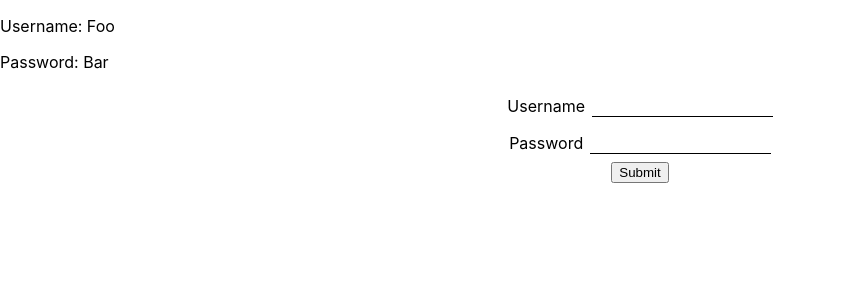
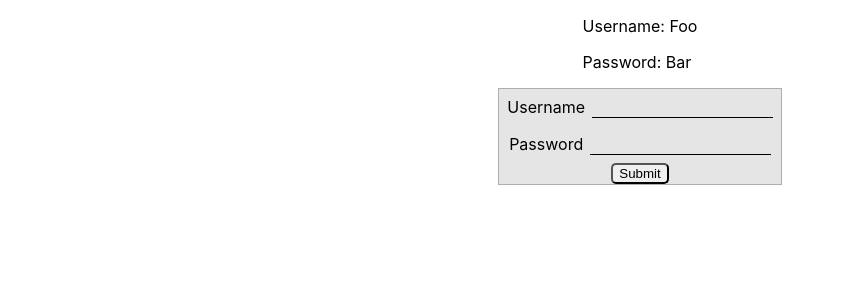
Before and after one commit to danremel/my-weather, a React (Create React App) app: page / in a window 1280 px wide. Shown: the top 300 px of the page, without its empty margins (0-844 px from the left). Built offline with nearby package versions, Linux system fonts and the light colour scheme.

Commit message:
Added validation to user and pass fields. Need to pass the successful login back up to parent component now.

```diff
--- a/src/App.js
+++ b/src/App.js
@@ -1,21 +1,35 @@
 import React from 'react';
 import LoginForm from './components/LoginForm';
+import LocationForm from './components/LocationForm';
 
 import './App.scss';
 
-function App() {
+class App extends React.Component {
+  constructor(props) {
+    super(props);
+    this.state = {
+      isLoggedIn: false
+    }
+  }
+
+  render() {
+
     return (
       <div className="App">
+        <div className="login-container">
           <div>
             <p>Username: Foo</p>
             <p>Password: Bar</p>
           </div>
+          { !this.state.isLoggedIn && <LoginForm /> }
+        </div>
 
-      <div className="login-container">
-        <LoginForm />
+        <div>
+          {this.state.isLoggedIn && <LocationForm />}
         </div>
       </div>
     );
   }
+}
 
 export default App;
--- a/src/App.scss
+++ b/src/App.scss
@@ -1,4 +1,5 @@
 .login-container {
   display: flex;
-  justify-content: center;
+  align-items: center;
+  flex-direction: column;
 }
--- /dev/null
+++ b/src/components/LocationForm.jsx
@@ -0,0 +1,18 @@
+import React from 'react'
+
+class LocationForm extends React.Component {
+  constructor(props) {
+    super(props);
+    this.state = {}
+  }
+
+  render() {
+    return(
+      <div>
+        Hello from LocationForm
+      </div>
+    )
+  }
+}
+
+export default LocationForm;
--- a/src/components/LoginForm.jsx
+++ b/src/components/LoginForm.jsx
@@ -3,28 +3,74 @@ import React from 'react'
 class LoginForm extends React.Component {
   constructor(props) {
     super(props);
+    this.submitLogin = this.submitLogin.bind(this);
     this.state = {
       validUser: 'Foo',
       validPass: 'Bar',
       inputUser: '',
       inputPass: '',
+      loginSuccess: false,
       errors: []
     }
   }
 
+  showValidationErr(element, message) {
+    this.setState((prevState) => ( { errors: [...prevState.errors, { element, message }] } ));
+  }
 
+  clearValidationErr(element) {
+    this.setState((prevState) => {
+      let newArr = [];
+      for(let err of prevState.errors) {
+        if(element !== err.element) {
+          newArr.push(err)
+        }
+      }
+      return {errors: newArr};
+    });
+  }
 
   onUsernameChange(e) {
     this.setState({ inputUser: e.target.value });
+    this.clearValidationErr("username");
   };
 
   onPasswordChange(e) {
     this.setState({ inputPass: e.target.value });
+    this.clearValidationErr("password");
   };
+
+  submitLogin(e) {
+    if(this.state.inputUser !== this.state.validUser) {
+      this.showValidationErr("username", "Incorrect Username")
+    }
+    if(this.state.inputUser === "") {
+      this.showValidationErr("username", "Username cannot be empty")
+    }
+    if(this.state.inputPass !== this.state.validPass) {
+      this.showValidationErr("password", "Incorrect Password")
+    }
+    if(this.state.inputPass === "") {
+      this.showValidationErr("password", "Password cannot be empty");
+    }
+    if(this.state.inputUser === this.state.validUser && this.state.inputPass === this.state.validPass) {
+      this.setState({ loginSuccess: true });
+    }
+  }
 
 
   render() {
 
+    let usernameErr = null, passwordErr = null;
+
+    for(let err of this.state.errors) {
+      if(err.element === "username") {
+        usernameErr = err.message;
+      }
+      if(err.element === "password") {
+        passwordErr = err.message;
+      }
+    }
 
     return (
       <div className="inner-container">
@@ -32,21 +78,24 @@ class LoginForm extends React.Component {
           <label htmlFor="username">Username</label>
           <input
             type="text"
-            className={"login-input"}
+            className={"login-input " + (usernameErr ? "invalid" : "")}
             onChange={this.onUsernameChange.bind(this)} />
+          <small>{ usernameErr ? usernameErr : "" }</small>
         </div>
 
         <div className="input-group">
           <label htmlFor="password">Password</label>
           <input
             type="password"
-            className={"login-input"}
+            className={"login-input " + (passwordErr ? "invalid" : "")}
             onChange={this.onPasswordChange.bind(this)} />
+          <small>{ passwordErr ? passwordErr : "" }</small>
         </div>
 
         <button
           type="submit"
           className="submit-button"
+          onClick={this.submitLogin.bind(this)}
           >Submit
         </button>
       </div>
--- a/src/index.scss
+++ b/src/index.scss
@@ -1,4 +1,4 @@
-@import './sass/loginStyles';
+@import './sass/_formStyles';
 
 body {
   margin: 0;
--- /dev/null
+++ b/src/sass/_formStyles.scss
@@ -0,0 +1,48 @@
+.inner-container {
+  border: 1px solid #aeaeae;
+  background-color: #e5e5e5;
+  display: flex;
+  justify-content: center;
+  align-items: center;
+  flex-direction: column;
+
+  .input-group {
+    padding: .5em;
+    text-align: right;
+
+    .login-input {
+      margin-left: .5em;
+      border: none;
+      border-bottom: 1px solid #000;
+      background-color: inherit;
+
+      &.invalid {
+        border-color: red;
+      }
+
+      &:focus {
+        outline: none;
+      }
+    }
+
+    small {
+      display: block;
+      font-size: .3em;
+      font-style: italic;
+      color: red;
+    }
+  }
+
+  .submit-button {
+    width: fit-content;
+    border-radius: 5px;
+    cursor: pointer;
+    outline: none;
+
+    &:hover {
+      transition: ease-in 300ms;
+      background-color: #4fb7f3;
+      color: #fff;
+    }
+  }
+}
--- a/src/sass/_loginStyles.scss
+++ /dev/null
@@ -1,29 +0,0 @@
-.inner-container {
-  display: flex;
-  justify-content: center;
-  align-items: center;
-  flex-direction: column;
-
-  .input-group {
-    padding: .5em;
-    text-align: right;
-
-    .login-input {
-      margin-left: .5em;
-      border: none;
-      border-bottom: 1px solid #000;
-
-      &:focus {
-        outline: none;
-      }
-    }
-
-    .invalid {
-      border-color: red;
-    }
-  }
-
-  .submit-button {
-    width: fit-content;
-  }
-}
```
Lines whose indentation alone changed are shown as unchanged.
